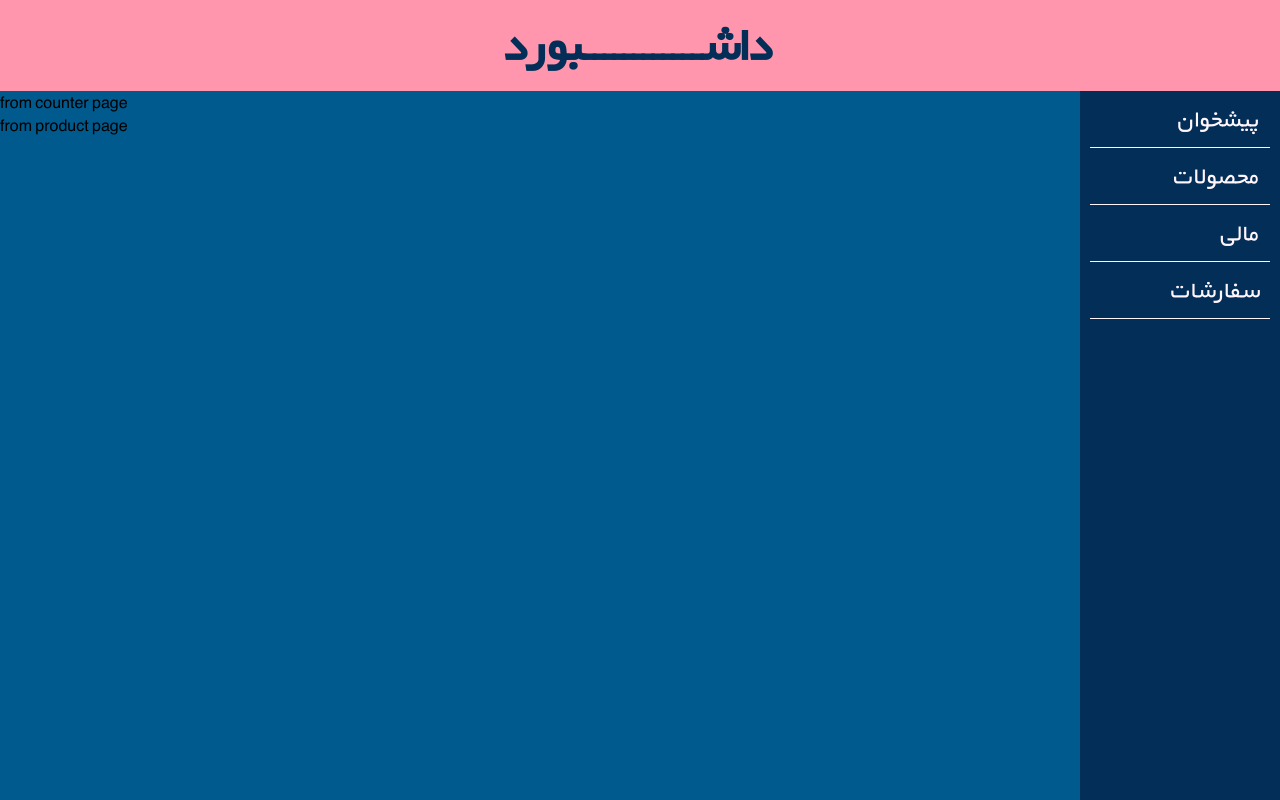
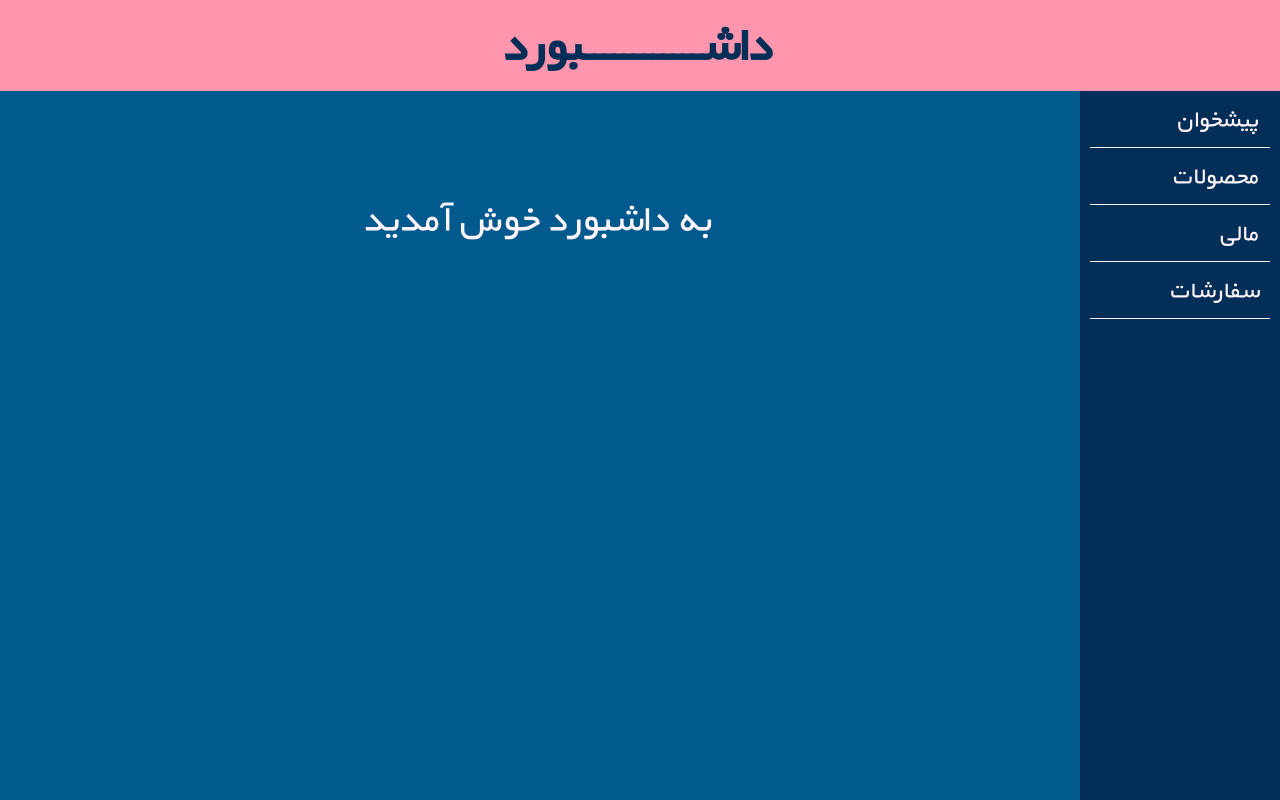
Before and after one commit to massam89/dashboard-app, a React (Create React App) app: page / in a window 1280 px wide. Built offline with nearby package versions, Linux system fonts and the light colour scheme.

Commit message:
add router and linkes

```diff
--- a/src/App.css
+++ b/src/App.css
@@ -2,18 +2,18 @@
   --white: #fff5fd;
   --color: #ff96ad;
   --dark: #005a8d;
-  --very-dark: #022e57
+  --very-dark: #022e57;
 }
 
 * {
-  padding : 0;
-  margin : 0;
+  padding: 0;
+  margin: 0;
   box-sizing: border-box;
 }
 
 @font-face {
   font-family: byekan;
-  src: url(./font/BYekan.ttf)
+  src: url(./font/BYekan.ttf);
 }
 
 body {
@@ -29,6 +29,11 @@ header {
   font-size: larger;
   padding: 10px;
   font-size: 25px;
+}
+
+header h1 a {
+  text-decoration: none;
+  color: var(--very-dark);
 }
 
 nav {
@@ -49,19 +54,39 @@ nav ul li {
   font-size: 25px;
   padding: 10px;
   border-bottom: var(--white) solid 1px;
-  list-style-type: none;
+}
+
+nav ul li:link {
+  background-color: red;
 }
 
 nav ul li:hover {
   background-color: var(--color);
-  color:var(--very-dark);
+  color: var(--very-dark);
   cursor: pointer;
+}
+
+nav ul li:active {
+  background-color: red;
+}
+
+nav ul li a {
+  text-decoration: none;
+  color: var(--white);
+  display: block;
 }
 
 main {
   background-color: var(--dark);
   width: calc(100% - 200px);
   height: calc(100% - 91px);
-  position:absolute;
-  buttom: 0;
+  position: absolute;
+  bottom: 0;
 }
+
+.homepage p {
+  text-align: center;
+  color: var(--white);
+  font-size: 40px;
+  margin-top: 100px;
+}
--- a/src/App.js
+++ b/src/App.js
@@ -1,14 +1,17 @@
-import './App.css';
-import Header from './components/Header'
-import Navbar from './components/Navbar'
-import Pages from './components/Pages'
+import "./App.css";
+import Header from "./components/Header";
+import Navbar from "./components/Navbar";
+import Pages from "./components/Pages";
+import { BrowserRouter as Router} from "react-router-dom";
 
 function App() {
   return (
     <>
-      <Header />
-      <Navbar />
-      <Pages />
+      <Router>
+        <Header />
+        <Navbar />
+        <Pages />
+      </Router>
     </>
   );
 }
--- a/src/components/Counter.js
+++ /dev/null
@@ -1,11 +0,0 @@
-import React from 'react'
-
-const Counter = () => {
-    return (
-        <div>
-            from counter page
-        </div>
-    )
-}
-
-export default Counter
--- a/src/components/Header.js
+++ b/src/components/Header.js
@@ -1,9 +1,10 @@
 import React from 'react'
+import { Link } from "react-router-dom";
 
 function Header() {
     return (
         <header>
-            <h1>داشــــــــــــبورد</h1>
+            <h1><Link to='/'>داشــــــــــــبورد</Link></h1>
         </header>
     )
 }
--- /dev/null
+++ b/src/components/Home.js
@@ -0,0 +1,11 @@
+import React from "react";
+
+const Home = () => {
+  return (
+    <div className="homepage">
+      <p>به داشبورد خوش آمدید</p>
+    </div>
+  );
+};
+
+export default Home;
--- a/src/components/Navbar.js
+++ b/src/components/Navbar.js
@@ -1,16 +1,23 @@
-import React from 'react'
+import React from "react";
+import { Link } from "react-router-dom";
 
 function Navbar() {
   return (
     <nav>
       <ul>
-                <li>پیشخوان</li>
-                <li>محصولات</li>
+        <li>
+          <Link to="/">پیشخوان</Link>
+        </li>
+
+        <li>
+          <Link to="/products">محصولات</Link>
+        </li>
+
         <li>مالی</li>
         <li>سفارشات</li>
       </ul>
     </nav>
-    )
+  );
 }
 
-export default Navbar
+export default Navbar;
--- a/src/components/Pages.js
+++ b/src/components/Pages.js
@@ -1,14 +1,23 @@
-import React from 'react'
-import Counter from './Counter'
-import Products from './Products'
+import React from "react";
+import Products from "./Products";
+import Home from "./Home";
+import {Route, Switch } from "react-router-dom";
 
 const Pages = () => {
-    return (
-        <main>
-            <Counter />
+  return (
+      <main>
+        <Switch>
+
+          <Route path="/" exact>
+            <Home />
+          </Route>
+
+          <Route path="/products" exact>
             <Products />
-        </main>
-    )
-}
+          </Route>
+        </Switch>
+      </main>
+  );
+};
 
-export default Pages
+export default Pages;
```
Lines whose indentation alone changed are shown as unchanged.
